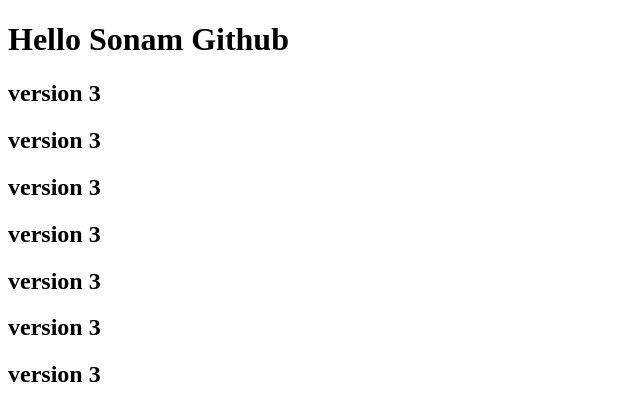
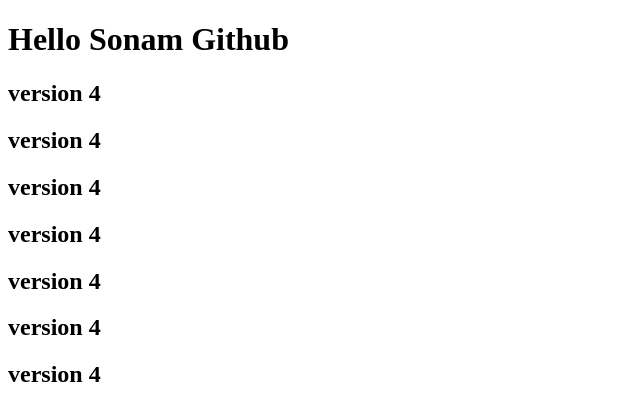
Before and after one commit to ronneyismael/github_practice, a plain HTML site: page index.html in a window 1280 px wide. Shown: the full height of the page, 0-640 px from the left. Drawn offline with Linux system fonts and the light colour scheme.

Commit message:
version 4 added

```diff
--- a/index.html
+++ b/index.html
@@ -7,13 +7,13 @@
 </head>
 <body>
     <h1>Hello Sonam Github</h1>
-    <h2>version 3</h2>
-    <h2>version 3</h2>
-    <h2>version 3</h2>
-    <h2>version 3</h2>
-    <h2>version 3</h2>
-    <h2>version 3</h2>
-    <h2>version 3</h2>
+    <h2>version 4</h2>
+    <h2>version 4</h2>
+    <h2>version 4</h2>
+    <h2>version 4</h2>
+    <h2>version 4</h2>
+    <h2>version 4</h2>
+    <h2>version 4</h2>
 
 
 </body>
```
